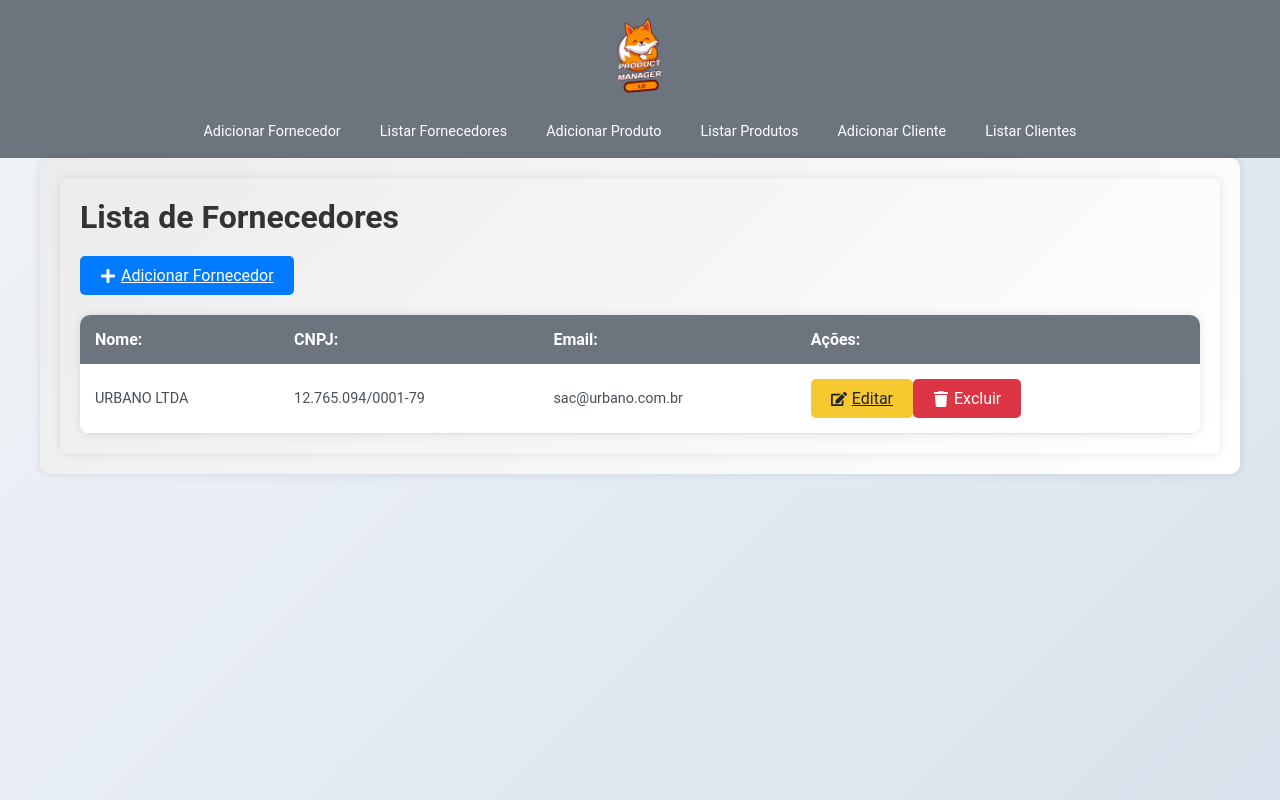
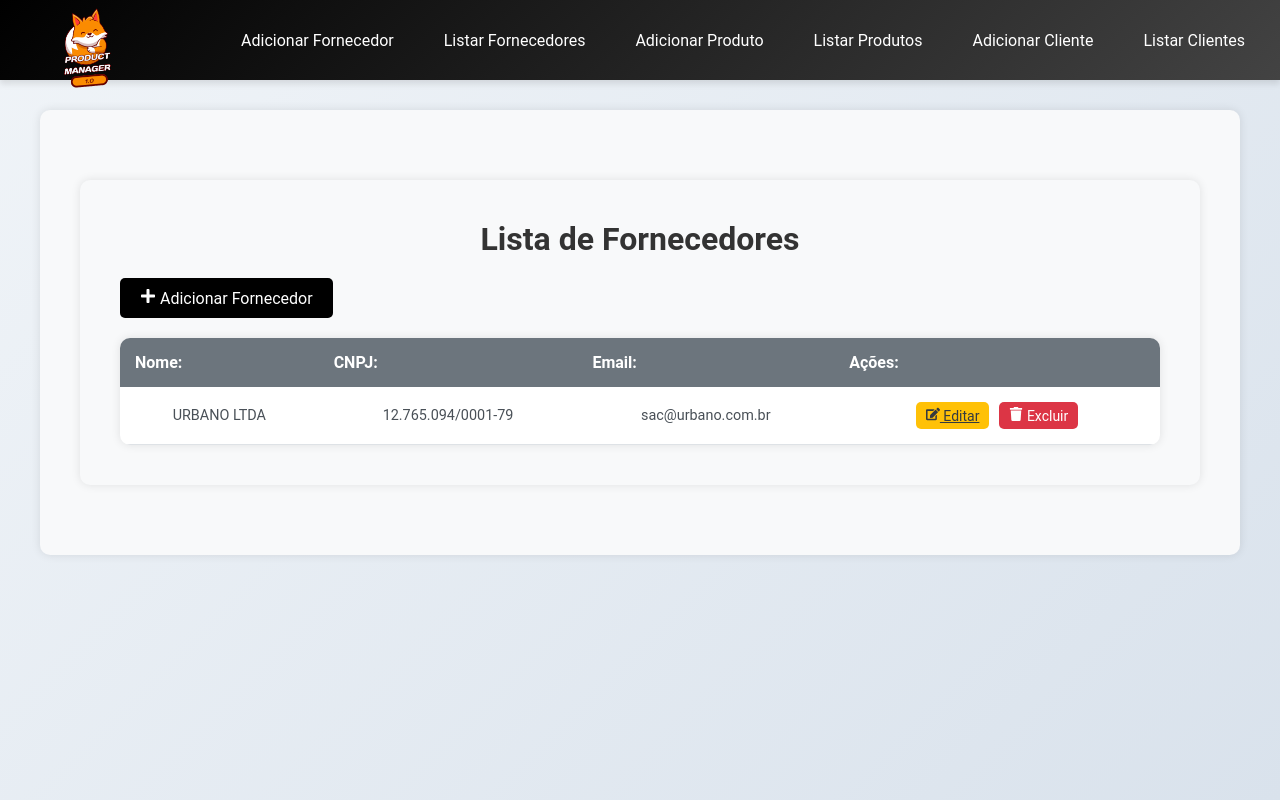
Before and after one commit to JulioCAC/gerenciador-de-produtos, a React (Vite) app in the folder gerenciador_de_produtos/: page /listar-fornecedores in a window 1280 px wide. Built offline with nearby package versions, Linux system fonts and the light colour scheme; data requests are answered from the project's data file.

Commit message:
alteracao no css

```diff
--- a/gerenciador_de_produtos/src/index.css
+++ b/gerenciador_de_produtos/src/index.css
@@ -1,5 +1,3 @@
-/* index.css */
-
 /* Reset */
 * {
   margin: 0;
@@ -17,14 +15,14 @@
 }
 
 /* Container principal */
-.container {
+.form-container, .container {
   max-width: 1200px;
-  margin: 0 auto;
-  padding: 20px;
-  background: linear-gradient(135deg, #ececec 0%, #ffffff 100%);
+  margin: 30px auto;
+  padding: 40px;
+  background-color: #f8f9fa;
   border-radius: 10px;
   box-shadow: 0 0 10px rgba(0, 0, 0, 0.1);
-  flex: 1; /* Para ocupar o espaço disponível */
+  flex: 1;
 }
 
 /* Títulos */
@@ -32,37 +30,125 @@
   font-size: 2rem;
   color: #333;
   margin-bottom: 20px;
+  text-align: center;
+}
+
+/* Tooltip */
+.tooltip-icon {
+  font-size: 1rem;
+  margin-left: 10px;
+  color: #6c757d;
+  cursor: pointer;
+  position: relative;
+}
+
+.tooltip-icon:hover {
+  color: #343a40;
+}
+
+.tooltip {
+  background-color: #aa965f;
+  color: #fff;
+  padding: 10px;
+  border-radius: 5px;
+  font-size: 0.9rem;
+  position: absolute;
+  top: 100%;
+  right: 0;
+  transform: translateY(5px);
+  z-index: 1000;
+  white-space: nowrap;
+  box-shadow: 0 4px 8px rgba(0, 0, 0, 0.1);
+  width: max-content;
+}
+
+.tooltip::before {
+  content: '';
+  position: absolute;
+  top: -5px;
+  right: 10px;
+  border-width: 5px;
+  border-style: solid;
+  border-color: transparent transparent #aa965f transparent;
+  z-index: 1001;
+}
+
+/* Grupo de formulário */
+.form-group {
+  margin-bottom: 20px;
+}
+
+.form-group label {
+  display: block;
+  font-size: 1rem;
+  margin-bottom: 5px;
+  color: #495057;
+}
+
+/* Controle de formulário */
+.form-control {
+  width: 100%;
+  max-width: 800px;
+  padding: 10px;
+  border: 1px solid #ced4da;
+  border-radius: 5px;
+  font-size: 1rem;
+  margin: 0 auto;
+}
+
+.form-control:focus {
+  border-color: #80bdff;
+  outline: 0;
+  box-shadow: 0 0 5px rgba(0, 123, 255, 0.25);
 }
 
 /* Botões */
-.btn {
-  display: inline-flex;
-  align-items: center;
-  justify-content: center;
+.btn-success, .btn-secondary, .btn-primary, .btn-warning, .btn-danger {
+  display: inline-block;
   padding: 10px 20px;
-  border: none;
   border-radius: 5px;
   font-size: 1rem;
+  border: none;
   cursor: pointer;
   transition: background-color 0.3s ease;
+  text-align: center;
 }
 
-.btn-primary {
+.btn-success {
+  background-color: #28a745;
+  color: #fff;
+}
+
+.btn-success:hover {
+  background-color: #218838;
+}
+
+.btn-secondary {
   background-color: #007bff;
   color: #fff;
 }
 
-.btn-primary:hover {
+.btn-secondary:hover {
   background-color: #0056b3;
 }
 
+.btn-primary {
+  background-color: #000000;
+  color: #fff;
+  text-decoration: none; /* Remove o sublinhado */
+}
+
+.btn-primary:hover {
+  background-color: #333333;
+}
+
 .btn-warning {
-  background-color: #f7c931; /* Amarelo mais quente */
-  color: #212529; /* Cor de texto escura para contraste */
+  background-color: #ffc107;
+  color: #343a40;
 }
 
 .btn-warning:hover {
-  background-color: #f0b62e; /* Amarelo escuro */
+  background-color: #e0a800;
 }
 
 .btn-danger {
@@ -74,13 +160,12 @@
   background-color: #c82333;
 }
 
-/* Ícones */
-.icon {
-  margin-right: 5px;
-}
-
-.icon-btn {
-  font-size: 1rem; /* Tamanho adequado dos ícones dentro dos botões */
+.btn-sm {
+  font-size: 0.875rem;
+  padding: 5px 10px;
+  margin: 0 5px;
+  width: auto; /* Ajusta o tamanho para ser menor */
+  display: inline-block;
 }
 
 /* Tabela */
@@ -95,7 +180,7 @@
 }
 
 .table thead {
-  background-color: #6c757d; /* Cor igual à Navbar */
+  background-color: #6c757d;
   color: #fff;
 }
 
@@ -117,10 +202,7 @@
   padding: 15px;
   font-size: 0.9rem;
   color: #495057;
-}
-
-.table tbody td button {
-  margin-right: 10px;
+  text-align: center; /* Alinha o conteúdo das células ao centro */
 }
 
 /* Layout Responsivo */
@@ -162,61 +244,111 @@
 
 /* Navbar */
 .menu {
-  background-color: #6c757d; /* Cor da Navbar */
-  padding: 10px 15px; /* Reduzido para compactar */
-  text-align: center;
-}
-
-.menu .logo {
+  background: linear-gradient(135deg, #000000, #434343);
+  padding: 20px 20px;
   display: flex;
-  justify-content: center;
-  margin-bottom: 10px;
-}
-
-.menu .logo-img {
-  max-width: 100px; /* Diminuído o tamanho da logo */
-  height: auto;
+  justify-content: space-between;
+  align-items: center;
+  height: 80px;
+  position: relative;
+  box-shadow: 0 4px 6px rgba(0, 0, 0, 0.1);
 }
 
 .menu .menu-links {
   display: flex;
-  justify-content: center;
-  gap: 15px;
-  flex-wrap: wrap;
+  gap: 20px;
+  align-items: center;
+  height: 40px;
 }
 
 .menu a {
   color: #ffffff;
   text-decoration: none;
-  padding: 8px 12px; /* Reduzido para compactar */
-  transition: background-color 0.3s ease, color 0.3s ease, transform 0.2s ease;
+  padding: 10px 15px;
+  transition: box-shadow 0.3s ease;
   border-radius: 5px;
-  font-size: 0.9rem; /* Reduzido o tamanho da fonte */
 }
 
 .menu a:hover {
-  background-color: #495057; /* Cinza médio */
+  box-shadow: 0 4px 8px rgba(255, 255, 255, 0.2);
 }
 
 .menu a.active {
-  background-color: #007bff; /* Azul vibrante */
+  background-color: #fd7e14;
+  box-shadow: 0 4px 8px rgba(0, 0, 0, 0.3);
+  color: #fff;
+}
+
+.menu .logo-container {
+  display: flex;
+  align-items: center;
+  height: 100%;
+  margin-left: 20px;
+}
+
+.menu .logo-img {
+  height: 80px;
+  transform: translateY(10px);
+  object-fit: contain;
+}
+
+/* Avatar e Dropdown */
+.avatar-container {
+  position: relative;
+}
+
+.avatar-icon {
+  font-size: 2rem;
+  color: #ffffff;
+  cursor: pointer;
+}
+
+.dropdown-menu {
+  position: absolute;
+  right: 0;
+  top: 100%;
+  background-color: #333;
+  border-radius: 5px;
+  box-shadow: 0 4px 8px rgba(0, 0, 0, 0.2);
+  overflow: hidden;
+  z-index: 1000;
+  display: flex;
+  flex-direction: column;
+}
+
+.dropdown-menu a {
+  color: #ffffff;
+  padding: 10px 20px;
+  text-decoration: none;
+  transition: background-color 0.3s ease;
+}
+
+.dropdown-menu a:hover {
+  background-color: #495057;
 }
 
 @media (max-width: 768px) {
+  .menu {
+    flex-direction: column;
+    align-items: flex-start;
+    height: auto;
+  }
+
   .menu .menu-links {
     flex-direction: column;
-    gap: 10px;
+    width: 100%;
+    margin-bottom: 10px;
   }
 
-  .menu a {
+  .menu .logo-container {
     width: 100%;
-    text-align: center;
+    justify-content: center;
   }
 }
 
 /* Footer */
 .footer {
-  background-color: #6c757d; /* Cor do Footer */
+  background-color: #6c757d;
   color: #ffffff;
   text-align: center;
   padding: 10px 20px;
@@ -229,22 +361,26 @@
 
 /* Modal */
 .modal {
-  position: absolute;
+  position: fixed;
   top: 50%;
   left: 50%;
-  margin-right: -50%;
   transform: translate(-50%, -50%);
   background-color: #fff;
   padding: 40px;
   border-radius: 10px;
   box-shadow: 0 5px 15px rgba(0, 0, 0, 0.3);
   text-align: center;
-  max-width: 90%;
-  width: 500px; /* Limitar a largura do modal */
+  z-index: 1050;
 }
 
 .overlay {
+  position: fixed;
+  top: 0;
+  left: 0;
+  right: 0;
+  bottom: 0;
   background-color: rgba(0, 0, 0, 0.75);
+  z-index: 1040;
 }
 
 /* Conteúdo do Modal */
@@ -256,12 +392,10 @@
 
 .modalContent h2 {
   margin-bottom: 20px;
-  font-size: 1.5rem;
 }
 
 .modalContent p {
   margin-bottom: 20px;
-  font-size: 1rem;
 }
 
 .modalContent .icon {
@@ -276,7 +410,6 @@
   margin-bottom: 20px;
 }
 
-/* Botões do Modal */
 .modalButtons {
   display: flex;
   gap: 10px;
@@ -284,15 +417,96 @@
   justify-content: center;
 }
 
-.btnSuccess, .btnSecondary {
+.btn-success, .btn-secondary {
   width: 45%;
 }
 
-.btnSecondary {
-  background-color: #6c757d; /* Cinza */
-  color: #fff;
+/* Estilização da Página Inicial */
+.inicial-container {
+  display: flex;
+  justify-content: space-between;
+  align-items: center;
+  flex-wrap: wrap;
+  gap: 20px;
+  margin-bottom: 50px;
 }
 
-.btnSecondary:hover {
-  background-color: #5a6268; /* Cinza escuro */
+.stat-box {
+  flex: 1 1 30%;
+  height: 150px;
+  border-radius: 10px;
+  display: flex;
+  flex-direction: column;
+  align-items: center;
+  justify-content: center;
+  color: #fff;
+  text-decoration: none;
+  box-shadow: 0 4px 8px rgba(0, 0, 0, 0.1);
+  transition: transform 0.3s ease, box-shadow 0.3s ease;
 }
+
+.stat-box h3 {
+  font-size: 1.5rem;
+  margin-bottom: 10px;
+}
+
+.stat-box p {
+  font-size: 2.5rem;
+  margin: 0;
+}
+
+.stat-box-blue {
+  background-color: #fd7e14;
+}
+
+.stat-box-green {
+  background-color: #28a745;
+}
+
+.stat-box-orange {
+  background-color: #fd7e14;
+}
+
+.stat-box:hover {
+  transform: translateY(-5px);
+  box-shadow: 0 8px 16px rgba(0, 0, 0, 0.2);
+}
+
+.charts-container {
+  display: flex;
+  flex-direction: column;
+  align-items: center;
+  width: 100%;
+  gap: 60px;
+}
+
+.chart {
+  width: 95%;
+  height: 300px;
+}
+
+.chart h3 {
+  text-align: center;
+  margin-bottom: 20px;
+  font-size: 1.5rem;
+}
+
+@media (max-width: 768px) {
+  .inicial-container {
+    flex-direction: column;
+    align-items: center;
+  }
+
+  .stat-box {
+    margin-bottom: 20px;
+    width: 100%;
+  }
+
+  .charts-container {
+    width: 100%;
+  }
+
+  .chart {
+    width: 100%;
+  }
+}
```
Also changed, not shown: gerenciador_de_produtos/src/pages/fornecedor/FornecedorForm.jsx (added, +10 -0 lines).
